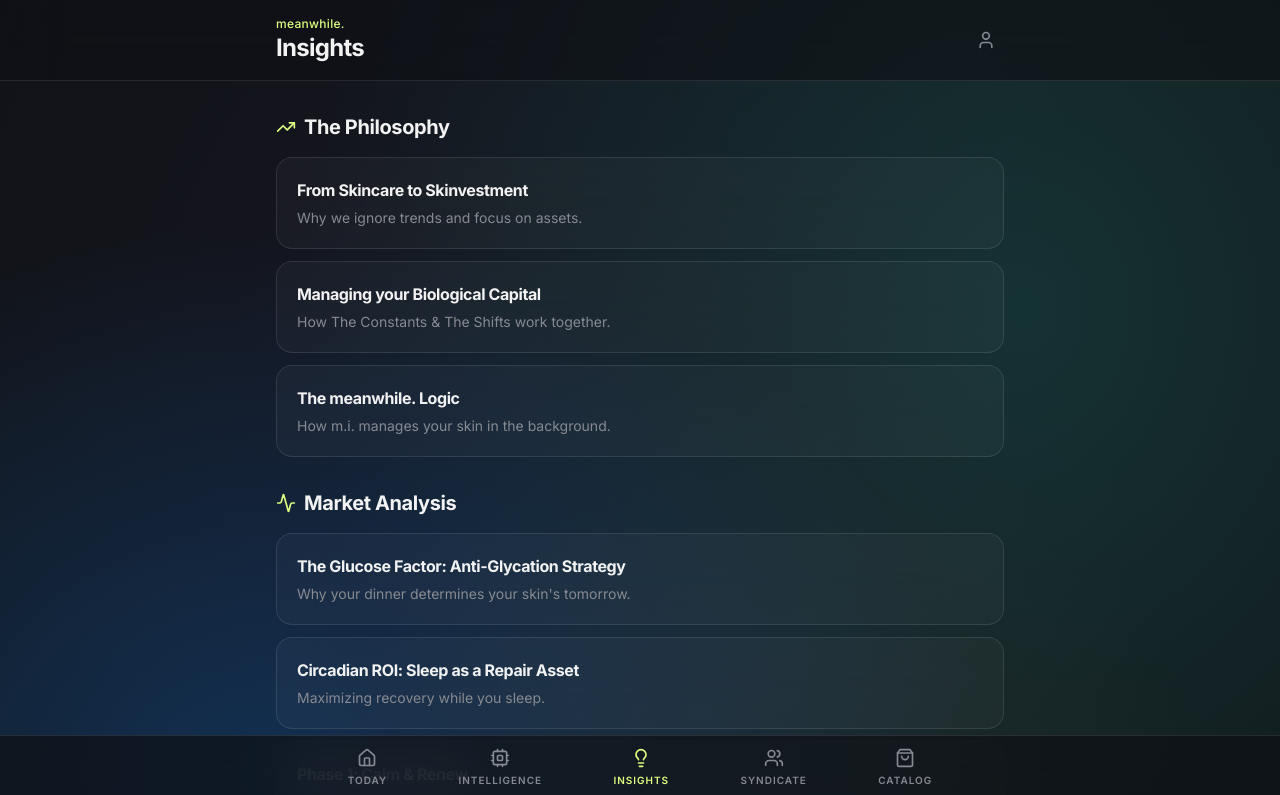
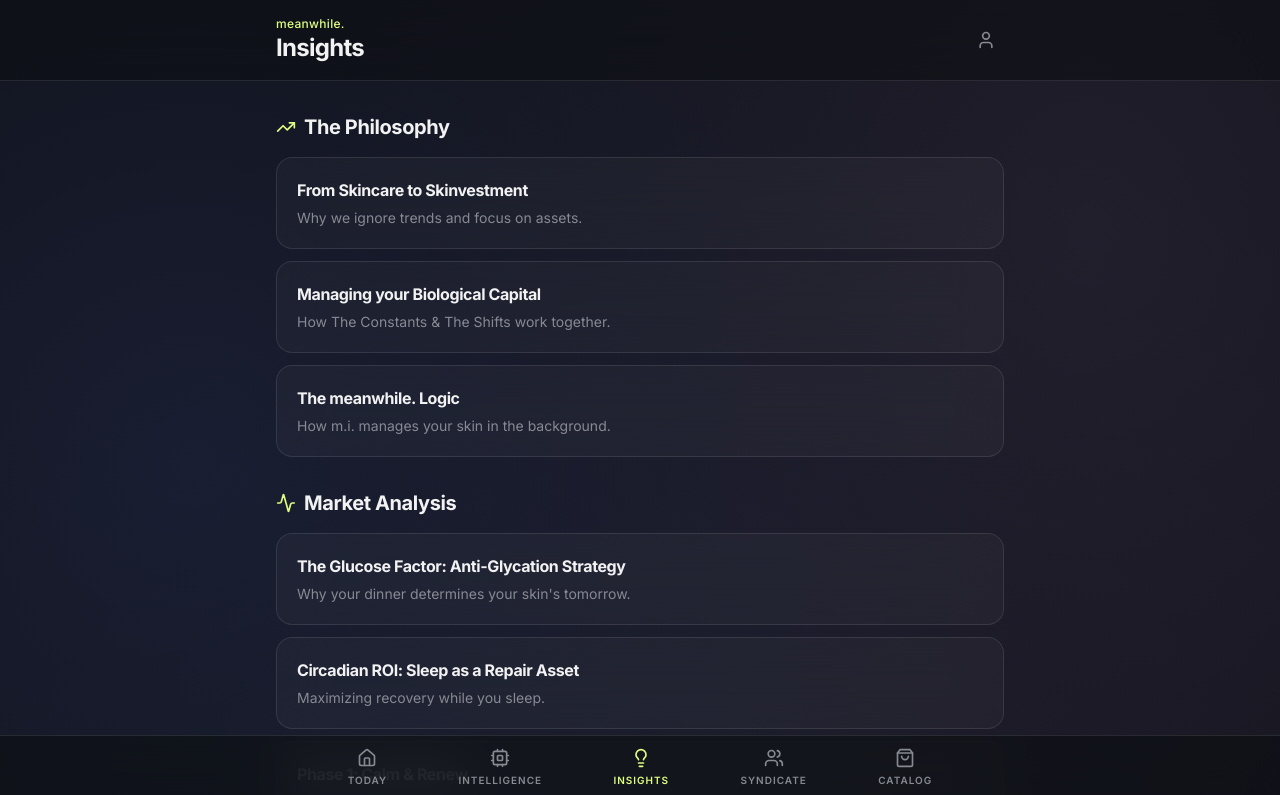
Before and after one commit to elbertroderickocean-stack/spring-sisters-cycle, a React (Vite) app: page /guide in a window 1280 px wide. Shown: the top 795 px of the page. Built offline with nearby package versions, Linux system fonts and the light colour scheme; the HTML template or start-up script is replaced by a standard one.

Commit message:
Preceding changes

```diff
--- a/src/index.css
+++ b/src/index.css
@@ -176,11 +176,12 @@
   /* Mesh gradient background */
   .mesh-gradient {
     background:
-      radial-gradient(ellipse at 20% 50%, hsl(210 80% 35% / 0.4) 0%, transparent 50%),
-      radial-gradient(ellipse at 80% 20%, hsl(175 60% 30% / 0.3) 0%, transparent 50%),
-      radial-gradient(ellipse at 60% 80%, hsl(30 30% 25% / 0.3) 0%, transparent 50%),
-      radial-gradient(ellipse at 40% 30%, hsl(240 30% 15% / 0.4) 0%, transparent 60%),
-      hsl(220 15% 8%);
+      radial-gradient(ellipse at 15% 30%, hsl(230 35% 18% / 0.7) 0%, transparent 55%),
+      radial-gradient(ellipse at 85% 15%, hsl(260 20% 22% / 0.5) 0%, transparent 50%),
+      radial-gradient(ellipse at 50% 80%, hsl(220 15% 12% / 0.6) 0%, transparent 55%),
+      radial-gradient(ellipse at 70% 50%, hsl(250 25% 16% / 0.4) 0%, transparent 60%),
+      radial-gradient(ellipse at 30% 70%, hsl(215 30% 14% / 0.5) 0%, transparent 50%),
+      hsl(225 20% 7%);
   }
 
   /* Glass card */
```
